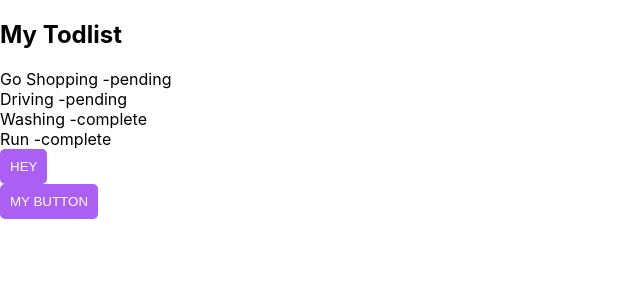
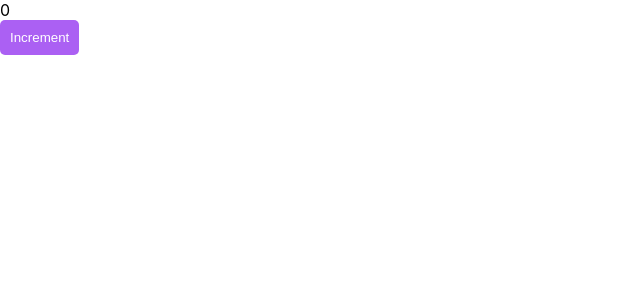
Before and after one commit to tharinm/React-Playground, a React (Create React App) app: page / in a window 1280 px wide. Shown: the top 300 px of the page, without its empty margins (0-640 px from the left). Built offline with nearby package versions, Linux system fonts and the light colour scheme.

Commit message:
start learning state

```diff
--- a/src/App.js
+++ b/src/App.js
@@ -6,20 +6,18 @@ import Product from './Components/Prouduct';
 import Todolist from './Components/Todolist';
 import MyButton from './Components/MyButton';
 import Test from './Components/Test';
+import {useState} from 'react'
 
 
 function App() {
-  const name = "Tharindu";
 
-  const handleClick = () => {
-    console.log('Click Me')
-  }
+  let [count ,setCount]= useState(0);
 
-  const MyButton = () => {
-    console.log('Paasing Event Handlers');
-  }
+  const handleincrement = () => {
+    //count++;
+    setCount(count+1)
 
-
+  };
   // const myJsx = (
     // <div>
     {/* <h2 style={{color:'purple'}}>Hey</h2> */}
@@ -28,26 +26,18 @@ function App() {
   // function myalert() {
   //   alert("Hello Tharindu");
   // }
-
+  console.log(count)
+  console.log('Renderind');
   // const person = {
     // name:"Tharindu",
     // valu:"28",
   // }
 
   return (
-    <div className="">
-      {/* <h1 style={{ color: 'red', backgroundColor: 'white' }}>Hello {name} your */}
-      {/* age is {8 * 3}</h1> */}
-      {/* {myalert()} */}
-      {/* { myJsx} */}
-      {/* <h1 style={{ color: 'white' }}>Hey try again {person.name} { person.valu}</h1> */}
-      <Todolist />
-      {/* <button onClick={handleClick}> */}
-      {/* CLICK */}
-      {/* </button><br></br> */}
-      <button >HEY</button>
+    <div className="" >
+      {count}<br></br>
+      <button onClick={handleincrement}>Increment</button>
 
-      <Test onclick={ MyButton } />
     </div>
   );
 }
```
